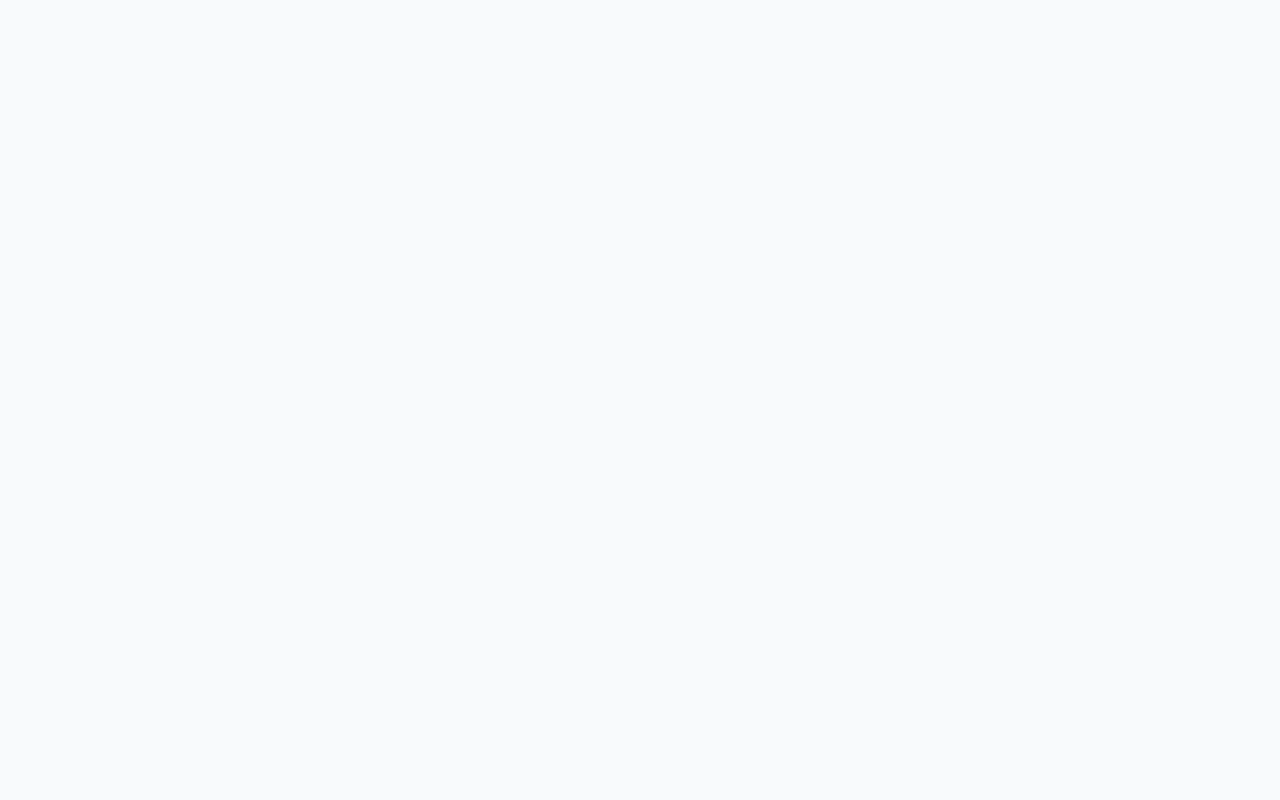
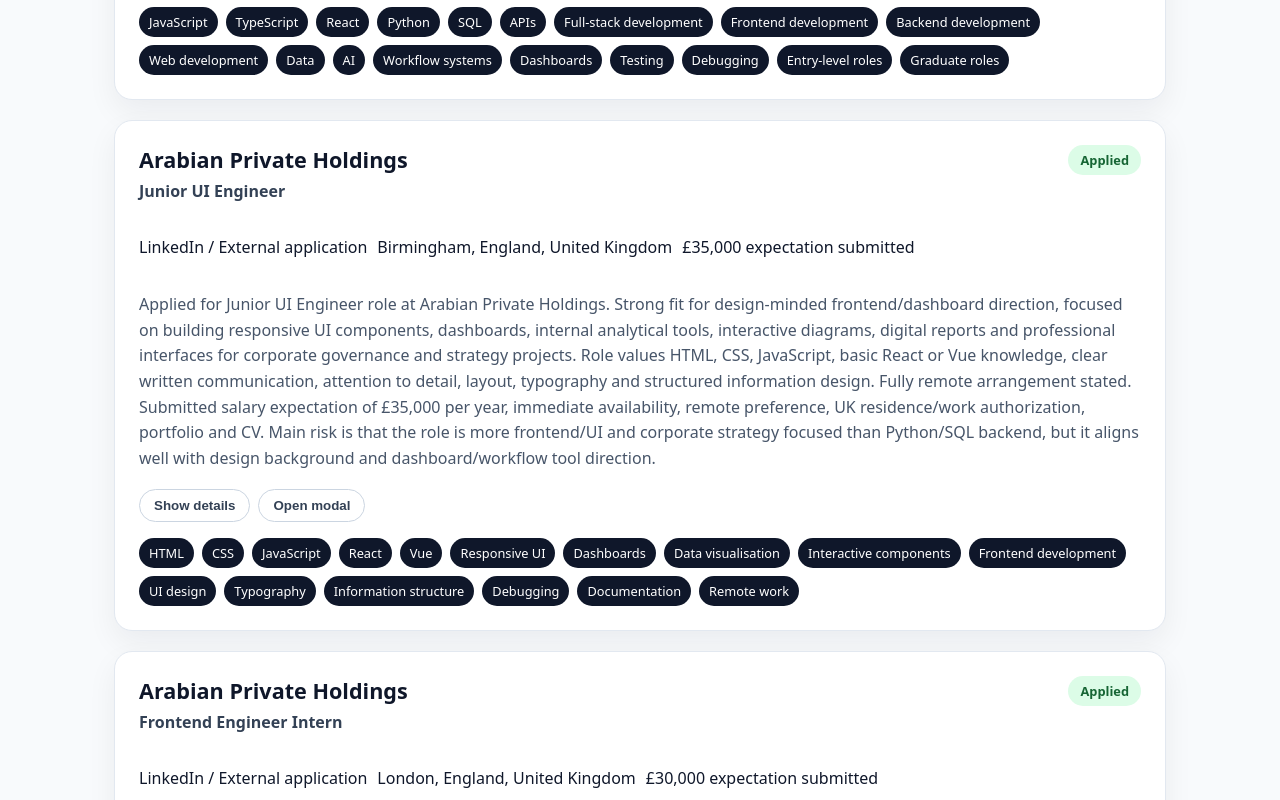
Before and after one commit to OwenD-24/job-application-tracker, a React (Vite) app: page / in a window 1280 px wide. Shown: the part 6120-6920 px from the top of the page. Before the commit the page ends 5814 px from the top, so only its background shows below. Built offline with nearby package versions, Linux system fonts and the light colour scheme.

Commit message:
Added new Applications

```diff
--- a/src/data/jobs.js
+++ b/src/data/jobs.js
@@ -374,5 +374,115 @@
       "Workflow systems",
       "Debugging"
     ]
+  },
+  {
+    id: 14,
+    company: "Joinrs",
+    role: "Entry-Level Developer Roles Platform",
+    platform: "Joinrs / LinkedIn",
+    status: "applied",
+    priority: "medium",
+    jobType: "Entry-level / graduate platform",
+    location: "United Kingdom",
+    remotePolicy: "Remote preference set — platform includes on-site, hybrid and full remote roles",
+    salary: "Not listed",
+    dateApplied: "2026-07-02",
+    followUpDate: "Check platform matches around 2026-07-09",
+    cvUsed: "Owen-Davis-FullStack-CV.pdf",
+    portfolioIncluded: true,
+    notes:
+      "Updated Joinrs profile and applied through the Entry-Level Developer Roles platform. This is a junior-focused matching platform rather than a single direct company application. Profile targets junior/entry-level full-stack, web, frontend, backend, data and AI development roles. Relevant skills include JavaScript, TypeScript, React, Python, SQL, APIs, workflow systems, dashboards, testing and debugging. Remote preference was included, but the platform may show on-site, hybrid or fully remote roles.",
+    skills: [
+      "JavaScript",
+      "TypeScript",
+      "React",
+      "Python",
+      "SQL",
+      "APIs",
+      "Full-stack development",
+      "Frontend development",
+      "Backend development",
+      "Web development",
+      "Data",
+      "AI",
+      "Workflow systems",
+      "Dashboards",
+      "Testing",
+      "Debugging",
+      "Entry-level roles",
+      "Graduate roles"
+    ]
+  },
+  {
+    id: 15,
+    company: "Arabian Private Holdings",
+    role: "Junior UI Engineer",
+    platform: "LinkedIn / External application",
+    status: "applied",
+    priority: "high",
+    jobType: "Full-time",
+    location: "Birmingham, England, United Kingdom",
+    remotePolicy: "Fully remote",
+    salary: "£35,000 expectation submitted",
+    dateApplied: "2026-07-02",
+    followUpDate: "Around 2026-07-09 to 2026-07-16",
+    cvUsed: "Owen-Davis-FullStack-CV.pdf",
+    portfolioIncluded: true,
+    notes:
+      "Applied for Junior UI Engineer role at Arabian Private Holdings. Strong fit for design-minded frontend/dashboard direction, focused on building responsive UI components, dashboards, internal analytical tools, interactive diagrams, digital reports and professional interfaces for corporate governance and strategy projects. Role values HTML, CSS, JavaScript, basic React or Vue knowledge, clear written communication, attention to detail, layout, typography and structured information design. Fully remote arrangement stated. Submitted salary expectation of £35,000 per year, immediate availability, remote preference, UK residence/work authorization, portfolio and CV. Main risk is that the role is more frontend/UI and corporate strategy focused than Python/SQL backend, but it aligns well with design background and dashboard/workflow tool direction.",
+    skills: [
+      "HTML",
+      "CSS",
+      "JavaScript",
+      "React",
+      "Vue",
+      "Responsive UI",
+      "Dashboards",
+      "Data visualisation",
+      "Interactive components",
+      "Frontend development",
+      "UI design",
+      "Typography",
+      "Information structure",
+      "Debugging",
+      "Documentation",
+      "Remote work"
+    ]
+  },
+  {
+    id: 16,
+    company: "Arabian Private Holdings",
+    role: "Frontend Engineer Intern",
+    platform: "LinkedIn / External application",
+    status: "applied",
+    priority: "medium-high",
+    jobType: "Full-time / Internship",
+    location: "London, England, United Kingdom",
+    remotePolicy: "Fully remote",
+    salary: "£30,000 expectation submitted",
+    dateApplied: "2026-07-02",
+    followUpDate: "Around 2026-07-09 to 2026-07-16",
+    cvUsed: "Owen-Davis-FullStack-CV.pdf",
+    portfolioIncluded: true,
+    notes:
+      "Applied for Frontend Engineer Intern role at Arabian Private Holdings. Strong fit for design-minded frontend/UI direction, focused on building and maintaining user interfaces for internal tools, dashboards, mandate progress tracking, portfolio health views and client-facing digital reports. Role values JavaScript, HTML, CSS, exposure to React or Vue through studies or personal projects, layout consistency, written communication, remote work, documentation and clear presentation of information for senior decision makers. Fully remote arrangement stated. Submitted salary expectation of £30,000 per year, immediate availability, remote preference, UK residence/work authorization, English native language, portfolio and CV. Main risk is internship-level title and no clearly listed salary, but the role states competitive compensation for an entry-level position.",
+    skills: [
+      "HTML",
+      "CSS",
+      "JavaScript",
+      "React",
+      "Vue",
+      "Frontend development",
+      "Responsive UI",
+      "Dashboards",
+      "Internal tools",
+      "Portfolio tracking",
+      "Interactive components",
+      "UI design",
+      "Layout consistency",
+      "Documentation",
+      "Written communication",
+      "Remote work"
+    ]
   }
-]
+  ]
```
